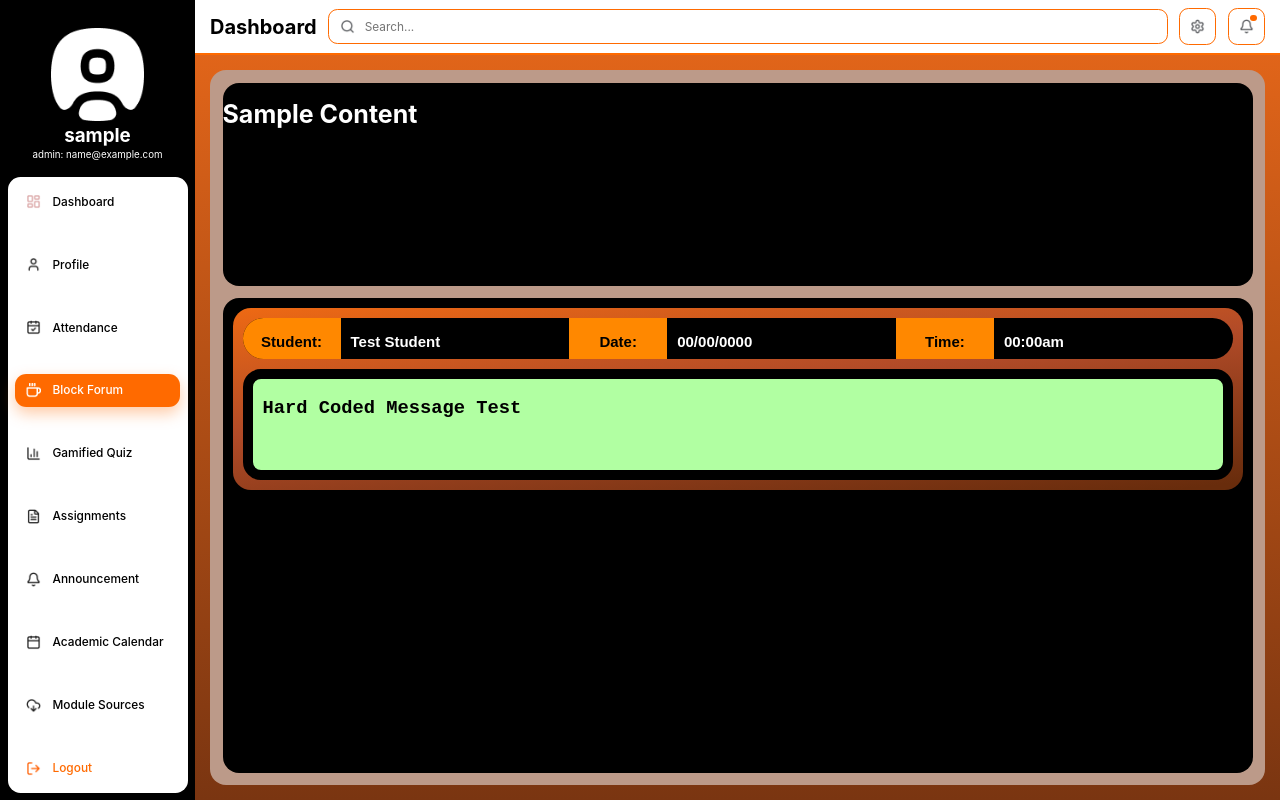
After one commit to Dumakulem/ComfSci-The-Block-Management-System-for-BSCS-Students, a PHP site: page /pages/blockForum.php in a window 1280 px wide. The commit adds this page. Run offline with PHP 8.4, Linux system fonts and the light colour scheme; the visitor is signed in with stand-in values (Sample User, id 1).

Commit message:
Block Forum Initial Commits

```diff
--- /dev/null
+++ b/pages/blockForum.php
@@ -0,0 +1,494 @@
+<?php
+
+require_once __DIR__ . '/../auth/require_auth.php';
+
+$userName = $_SESSION['user_name'] ?? $_SESSION['user_email'];
+$userEmail = $_SESSION['user_email'];
+$userType = $_SESSION['user_type'];
+?>
+<!DOCTYPE html>
+<html lang="en">
+<head>
+    <meta charset="UTF-8">
+    <meta name="viewport" content="width=device-width, initial-scale=1.0">
+    <title>Block Forum</title>
+    <style>
+        /* Everything is sized in rem, and the root font size follows the
+           viewport. Browser zoom changes the viewport size, so the whole
+           layout scales with it and never overflows or needs scrolling.
+           Reference design: 1440 x 1024 -> 16px. */
+        html{
+            font-size: clamp(5px, min(calc(100vw / 90), calc(100vh / 64)), 24px);
+        }
+
+        :root{
+            --accent: #ff6a00;
+            --accent-glow: rgba(255, 106, 0, 0.35);
+            --sidebar-w: 15.6rem;
+            --header-h: 4.4rem;
+        }
+
+        *{ box-sizing: border-box; }
+
+        html, body{
+            margin: 0;
+            height: 100%;
+            overflow: hidden;
+            font-family: "Inter", "Segoe UI", Arial, sans-serif;
+            background: linear-gradient(180deg, #e8681a 0%, #7a3511 100%);
+        }
+        body{ font-size: 1rem; }
+
+        /* ---------- Icons ---------- */
+        .icon{
+            display: inline-flex;
+            flex: 0 0 auto;
+            width: 1.2rem;
+            height: 1.2rem;
+        }
+        .icon img{
+            width: 100%;
+            height: 100%;
+            object-fit: contain;
+            transition: filter 0.25s ease;
+        }
+
+        /* ---------- Layout ---------- */
+        .mainContainer{
+            display: flex;
+            height: 100%;
+            width: 100%;
+        }
+
+        /* ---------- Sidebar ---------- */
+        .sidebar{
+            width: var(--sidebar-w);
+            flex: 0 0 var(--sidebar-w);
+            height: 100%;
+            background: #000;
+            color: #fff;
+            display: flex;
+            flex-direction: column;
+            overflow: hidden;
+        }
+
+        .userAvatar{
+            flex: 0 0 auto;
+            display: flex;
+            flex-direction: column;
+            align-items: center;
+            text-align: center;
+            padding: 2.2rem 0.75rem 1.4rem;
+        }
+        .userAvatar .avatarImg{
+            height: 7.5rem;
+            width: auto;
+            max-width: 100%;
+            object-fit: contain;
+            display: block;
+        }
+        .userAvatar .userName{
+            margin: 0.4rem 0 0;
+            font-size: 1.5rem;
+            font-weight: 700;
+            line-height: 1.1;
+        }
+        .userAvatar .studentNo{
+            margin: 0.15rem 0 0;
+            font-size: 0.78rem;
+        }
+
+        .navButtons{
+            flex: 1 1 auto;
+            min-height: 0;
+            display: flex;
+            flex-direction: column;
+            justify-content: space-between;
+            background: #fff;
+            color: #000;
+            margin: 0 0.6rem 0.6rem;
+            padding: 0.6rem;
+            border-radius: 1rem;
+        }
+
+        .navItem{
+            display: flex;
+            align-items: center;
+            gap: 0.9rem;
+            padding: 0.75rem 0.9rem;
+            border-radius: 0.9rem;
+            color: #000;
+            font-size: 0.95rem;
+            font-weight: 500;
+            text-decoration: none;
+            cursor: pointer;
+            transition: background-color 0.25s ease, color 0.25s ease, box-shadow 0.25s ease;
+        }
+        .navItem .label{ margin: 0; }
+
+        .navItem:hover,
+        .navItem.active{
+            background-color: var(--accent);
+            color: #fff;
+            box-shadow: 0 0.5rem 1.2rem var(--accent-glow);
+        }
+        .navItem:hover .icon img,
+        .navItem.active .icon img{
+            filter: brightness(0) invert(1);
+        }
+
+        .navItem.logout{ color: var(--accent); }
+        .navItem.logout:hover{ color: #fff; }
+
+        /* ---------- Content area ---------- */
+        .content{
+            flex: 1;
+            min-width: 0;
+            height: 100%;
+            display: flex;
+            flex-direction: column;
+            overflow: hidden;
+        }
+
+        .topBar{
+            flex: 0 0 auto;
+            display: flex;
+            align-items: center;
+            gap: 0.9rem;
+            height: var(--header-h);
+            padding: 0 1.2rem;
+            background: #fff;
+            border-bottom: 2px solid var(--accent);
+        }
+        .topBar h1{
+            margin: 0;
+            font-size: 1.6rem;
+            font-weight: 700;
+            white-space: nowrap;
+        }
+
+        .searchBox{
+            flex: 1;
+            min-width: 0;
+            display: flex;
+            align-items: center;
+            gap: 0.6rem;
+            height: 2.8rem;
+            padding: 0 0.9rem;
+            border: 1.5px solid var(--accent);
+            border-radius: 0.75rem;
+            color: #444;
+        }
+        .searchBox input{
+            flex: 1;
+            min-width: 0;
+            border: none;
+            outline: none;
+            background: transparent;
+            font: inherit;
+            font-size: 0.95rem;
+        }
+
+        .iconBtn{
+            position: relative;
+            flex: 0 0 auto;
+            width: 3rem;
+            height: 3rem;
+            display: flex;
+            align-items: center;
+            justify-content: center;
+            background: #fff;
+            color: #333;
+            border: 1.5px solid var(--accent);
+            border-radius: 0.75rem;
+            cursor: pointer;
+            transition: background-color 0.25s ease, color 0.25s ease;
+        }
+        .iconBtn:hover{
+            background: var(--accent);
+            color: #fff;
+        }
+        .iconBtn:hover .icon img{ filter: brightness(0) invert(1); }
+        .iconBtn .dot{
+            position: absolute;
+            top: 0.5rem;
+            right: 0.6rem;
+            width: 0.5rem;
+            height: 0.5rem;
+            border-radius: 50%;
+            background: var(--accent);
+        }
+
+        .pageBody{
+            flex: 1;
+            min-height: 0;
+            overflow: hidden;
+            padding: 1.2rem;
+            color: #fff;
+        }
+
+        .contentFrame {
+            /* Layout */
+            display: flex;
+            flex-direction: column;
+            width: 100%;
+            height: 100%;
+            align-items: flex-start;
+            background: #BC9A89;
+            padding: 1rem;
+            gap: 1rem;
+            border-radius: 16px;
+        }
+
+        .pagerFrame {
+            /* Layout */
+            display: flex;
+            flex-direction: row;
+            width: 100%;
+            height: 30%;
+            align-items: flex-start;
+            background: #000;
+            border-radius: 16px;
+        }
+
+
+        .messageFrame {
+            /* Layout */
+            display: flex;
+            flex-direction: column;
+            width: 100%;
+            height: 70%;
+            align-items: flex-start;
+            background: #000;
+            padding: 10px;
+            gap: 1rem;
+            border-radius: 16px;
+        }
+
+        .messageContent {
+            display: flex;
+            flex-direction: column;
+            width: 100%;
+            height: 100%;
+            align-items: flex-start;
+            max-height: 40%;
+            background: var(--bg, linear-gradient(174deg, #F76E10 -7.13%, #B24B28 44.24%, #682C0C 97.4%));
+            padding: 10px;
+            gap: 10px;
+
+            border-radius: 18px;
+        }
+
+        .messengerFrame {
+            display: flex;
+            flex-direction: row;
+            width: 100%;
+            height: 25%;
+            align-items: flex-start;
+
+            border-radius: 50px;
+
+            background-color: #000;
+        }
+
+        .messengerMessage {
+            display: flex;
+            flex-direction: column;
+            align-items: flex-start;
+            width: 100%;
+            height: 100%;
+
+            border-radius: 18px;
+            border: 10px solid #000;
+            background-color: #b1ffa2;
+            padding: 0px 10px 0 10px;
+        }
+
+        #messageText {
+            font-family: 'Courier New', Courier, monospace;
+            font-style: monospace;
+            font-weight: bold;
+            color: #000;
+            font-size: 1.5rem;
+            text-align: left;
+        }
+
+        .studentFrame, .dateFrame, .timeFrame {
+            width: 33%;
+            height: 100%;
+            display: flex;
+            flex-direction: row;
+            align-items: flex-start;
+        }
+
+        .studentName, .dateSent, .timeSent {
+            font-size: 1.2rem;
+            padding-left: 10px;
+            font-family: Arial, Helvetica, sans-serif;
+            font-style: Arial;
+            font-weight: 900;
+        }
+        #studentFrame {
+            border-top-left-radius: 50px;
+            border-bottom-left-radius: 50px;
+        }
+        .identifierFrame {
+            width: 30%;
+            height: inherit;
+            background-color: #FF8800;
+            text-align: center;
+            font-weight: 900;
+            font-family: Arial, Helvetica, sans-serif;
+            font-style: Arial;
+            font-size: 1.2rem;
+            color: #000;
+        }
+
+        .studentFrame {
+
+        }
+        .dateFrame {
+
+        }
+        .timeFrame {
+
+        }
+    </style>
+</head>
+<body>
+    <div class="mainContainer">
+
+        <!------ Sidebar ------->
+        <aside class="sidebar">
+            <div class="userAvatar">
+                <img class="avatarImg" src="./assets/profileImage.png" alt="Profile picture">
+                <p class="userName"><?= htmlspecialchars($userName, ENT_QUOTES, 'UTF-8') ?></p>
+                <p class="studentNo"><?= htmlspecialchars($userType, ENT_QUOTES, 'UTF-8') ?>: <?= htmlspecialchars($userEmail, ENT_QUOTES, 'UTF-8') ?></p>
+            </div>
+
+            <nav class="navButtons">
+                <a class="navItem" href="./index.php">
+                    <span class="icon"><img src="./assets/dashboardIcon.png" alt=""></span>
+                    <span class="label">Dashboard</span>
+                </a>
+                <a class="navItem" href="#profile">
+                    <span class="icon"><img src="./assets/profileIcon.png" alt=""></span>
+                    <span class="label">Profile</span>
+                </a>
+                <a class="navItem" href="#attendance">
+                    <span class="icon"><img src="./assets/attendanceIcon.png" alt=""></span>
+                    <span class="label">Attendance</span>
+                </a>
+<!-- Block Forum Here! -->
+                <a class="navItem active" href="./blockForum.php">
+                    <span class="icon"><img src="./assets/blockForumIcon.png" alt=""></span>
+                    <span class="label">Block Forum</span>
+                </a>
+<!-- Block Forum <a> End -->
+                <a class="navItem" href="#gamifiedQuiz">
+                    <span class="icon"><img src="./assets/gamifiedIcon.png" alt=""></span>
+                    <span class="label">Gamified Quiz</span>
+                </a>
+                <a class="navItem" href="#assignments">
+                    <span class="icon"><img src="./assets/assignmentIcon.png" alt=""></span>
+                    <span class="label">Assignments</span>
+                </a>
+                <a class="navItem" href="#announcement">
+                    <span class="icon"><img src="./assets/announcementIcon.png" alt=""></span>
+                    <span class="label">Announcement</span>
+                </a>
+                <a class="navItem" href="#academicCalendar">
+                    <span class="icon"><img src="./assets/academicCalendarIcon.png" alt=""></span>
+                    <span class="label">Academic Calendar</span>
+                </a>
+                <a class="navItem" href="#moduleSources">
+                    <span class="icon"><img src="./assets/moduleIcon.png" alt=""></span>
+                    <span class="label">Module Sources</span>
+                </a>
+                <a class="navItem logout" href="../auth/logout.php">
+                    <span class="icon"><img src="./assets/logoutIcon.png" alt=""></span>
+                    <span class="label">Logout</span>
+                </a>
+            </nav>
+        </aside>
+
+        <!------ Main content ------->
+        <div class="content">
+            <header class="topBar">
+                <h1>Dashboard</h1>
+
+                <label class="searchBox">
+                    <span class="icon"><img src="./assets/searchIcon.png" alt=""></span>
+                    <input type="search" placeholder="Search...">
+                </label>
+
+                <button class="iconBtn" aria-label="Settings">
+                    <span class="icon"><img src="./assets/settingsIcon.png" alt=""></span>
+                </button>
+
+                <button class="iconBtn" aria-label="Notifications">
+                    <span class="icon"><img src="./assets/notificationsIcon.png" alt=""></span>
+                    <span class="dot"></span>
+                </button>
+            </header>
+
+            <main class="pageBody">
+                <div class="contentFrame">
+                    <!-- Pager -->
+                    <div class="pagerFrame">
+                        <!-- Contex -->
+                         <h1>Sample Content</h1>
+                    </div>
+
+                    <!-- Message Stack -->
+                    <div class="messageFrame">
+                        <!--
+                        The div below is to be copied by the Backend
+                        and filled with queried content.
+                        -->
+                        <div class="messageContent">
+                            <!-- Where the users information is displayed -->
+                            <div class="messengerFrame">
+
+                                <div class="studentFrame">
+                                    <div id="studentFrame" class="identifierFrame">
+                                        <p class="identifierTextStyle">Student:</p>
+                                    </div>
+                                    <div class="studentName">
+                                        <p class="messengerInfoText">Test Student</p>
+                                    </div>
+                                </div>
+
+                                <div class="dateFrame">
+                                    <div class="identifierFrame">
+                                        <p class="identifierTextStyle">Date:</p>
+                                    </div>
+                                    <div class="dateSent">
+                                        <p class="messengerInfoText">00/00/0000</p>
+                                    </div>
+                                </div>
+
+                                <div class="timeFrame">
+                                    <div class="identifierFrame">
+                                        <p class="identifierTextStyle">Time:</p>
+                                    </div>
+                                    <div class="timeSent">
+                                        <p class="messengerInfoText">00:00am</p>
+                                    </div>
+                                </div>
+
+                            </div>
+
+                            <!-- Where the users message is displayed -->
+                            <div class="messengerMessage">
+                                <p id="messageText">Hard Coded Message Test</p>
+                            </div>
+                        </div>
+                    </div>
+                </div>
+            </main>
+        </div>
+
+    </div>
+</body>
+</html>
```
Also changed, not shown: pages/index.php (+6 -2 lines), pages/assets/blockForumIcon.png (added).
